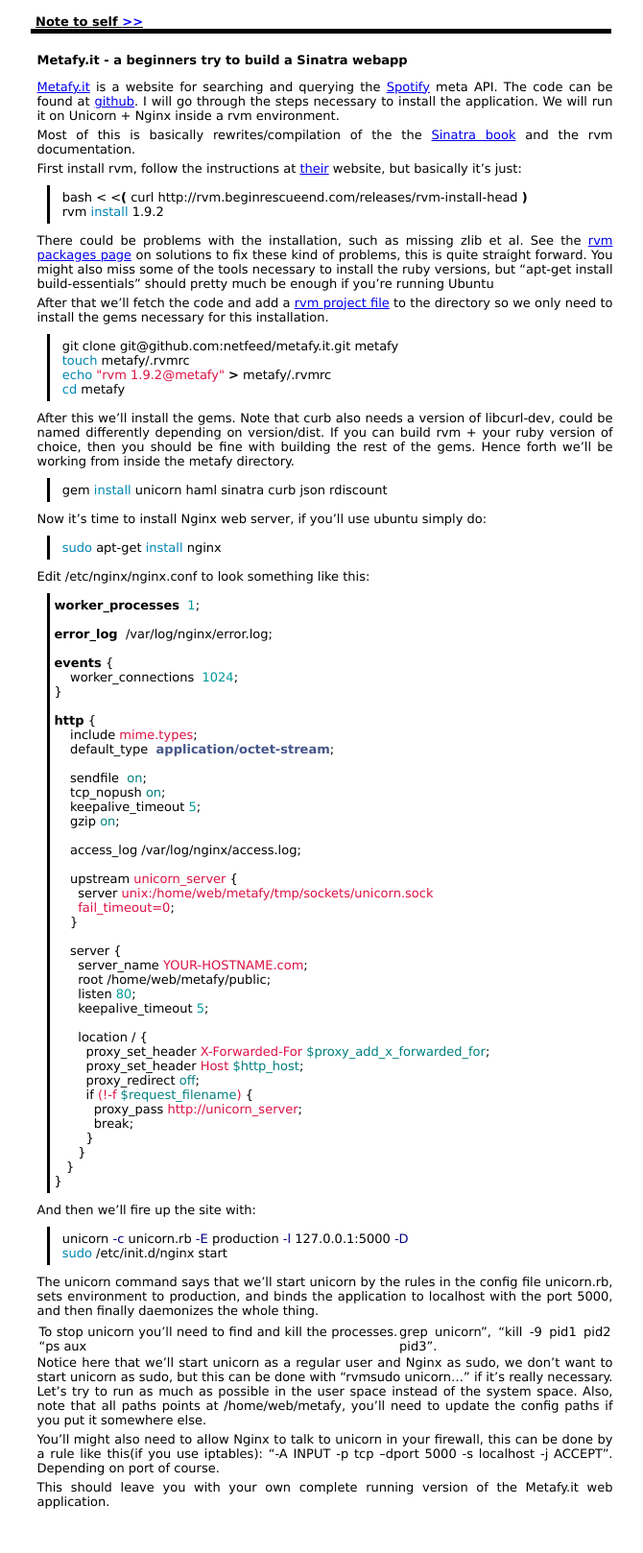
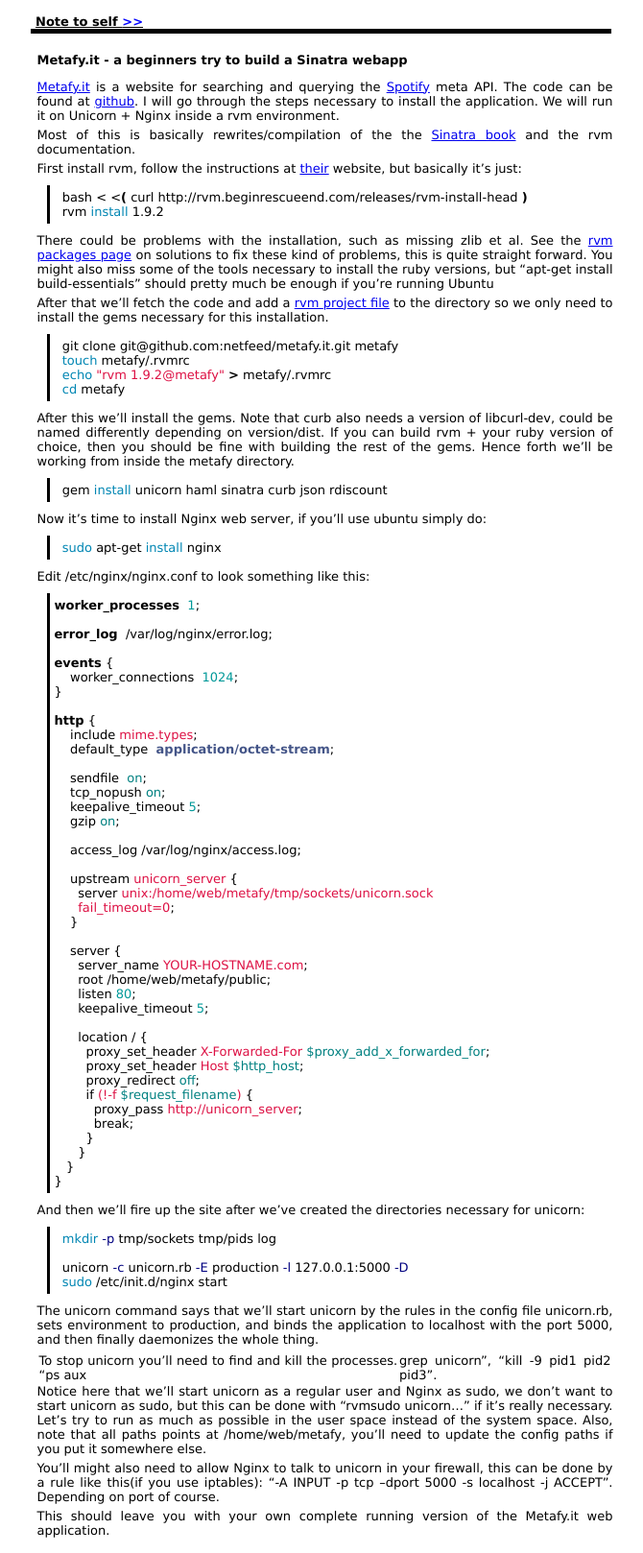
Before and after one commit to netfeed/netfeed.github.com, a Jekyll site: the page built from _posts/2010-11-27-metafy.it.md, in a window 1280 px wide. Shown: the whole page at 96% size, without its empty margins (308-978 px from the left). Built offline with Jekyll 4.4.1, drawn with Linux system fonts in a browser that asks for light colours; Markdown is read by kramdown in place of the engine named in the settings; before the commit the page ends 1588 px from its top, so only the background shows below that.

Commit message:
forgot the unicorn dirs

```diff
--- a/_posts/2010-11-27-metafy.it.md
+++ b/_posts/2010-11-27-metafy.it.md
@@ -86,9 +86,11 @@
 }
 {% endhighlight %}
 
-And then we'll fire up the site with:
+And then we'll fire up the site after we've created the directories necessary for unicorn:
 
 {% highlight bash %}
+  mkdir -p tmp/sockets tmp/pids log
+
   unicorn -c unicorn.rb -E production -l 127.0.0.1:5000 -D
   sudo /etc/init.d/nginx start
 {% endhighlight %}
```
